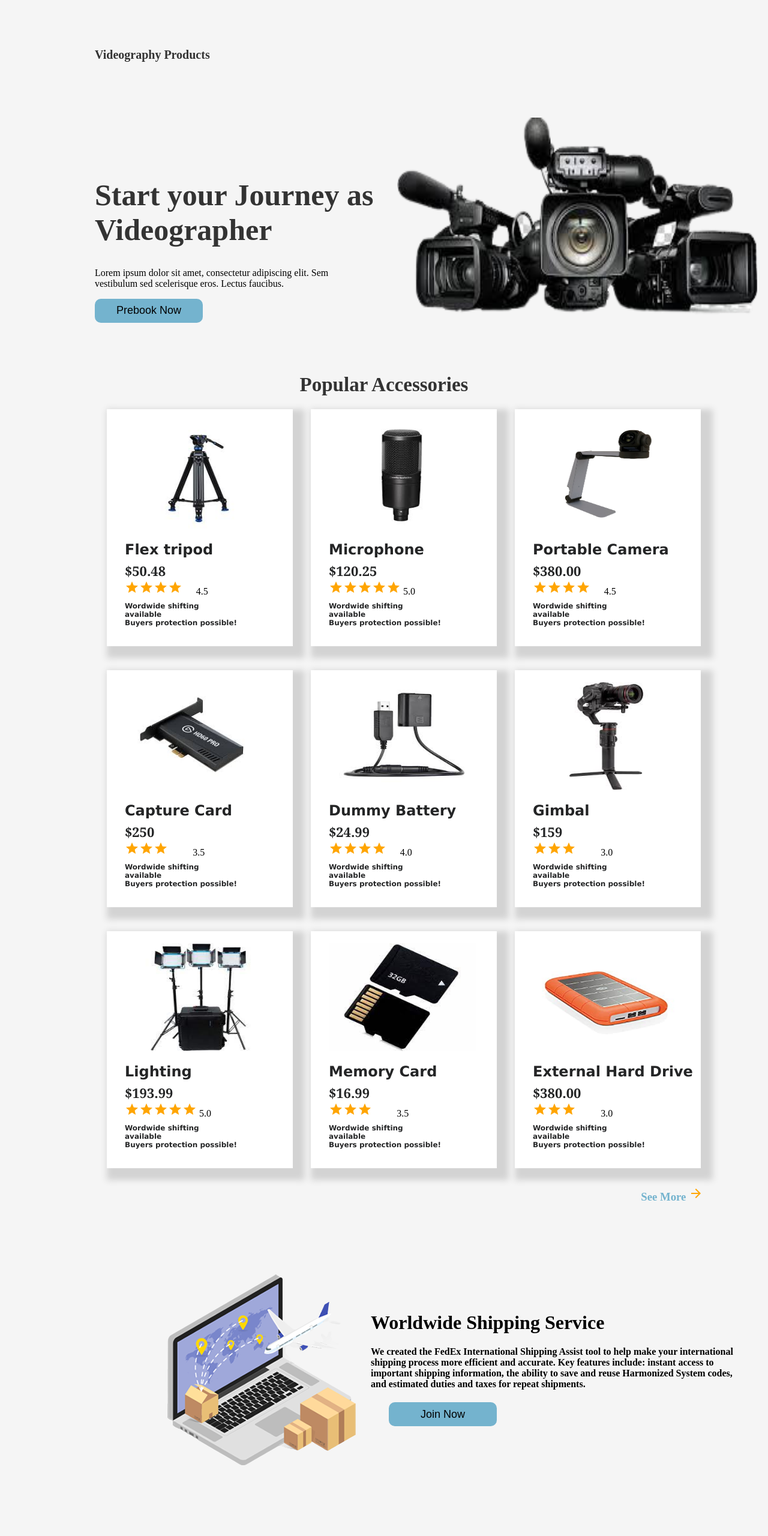
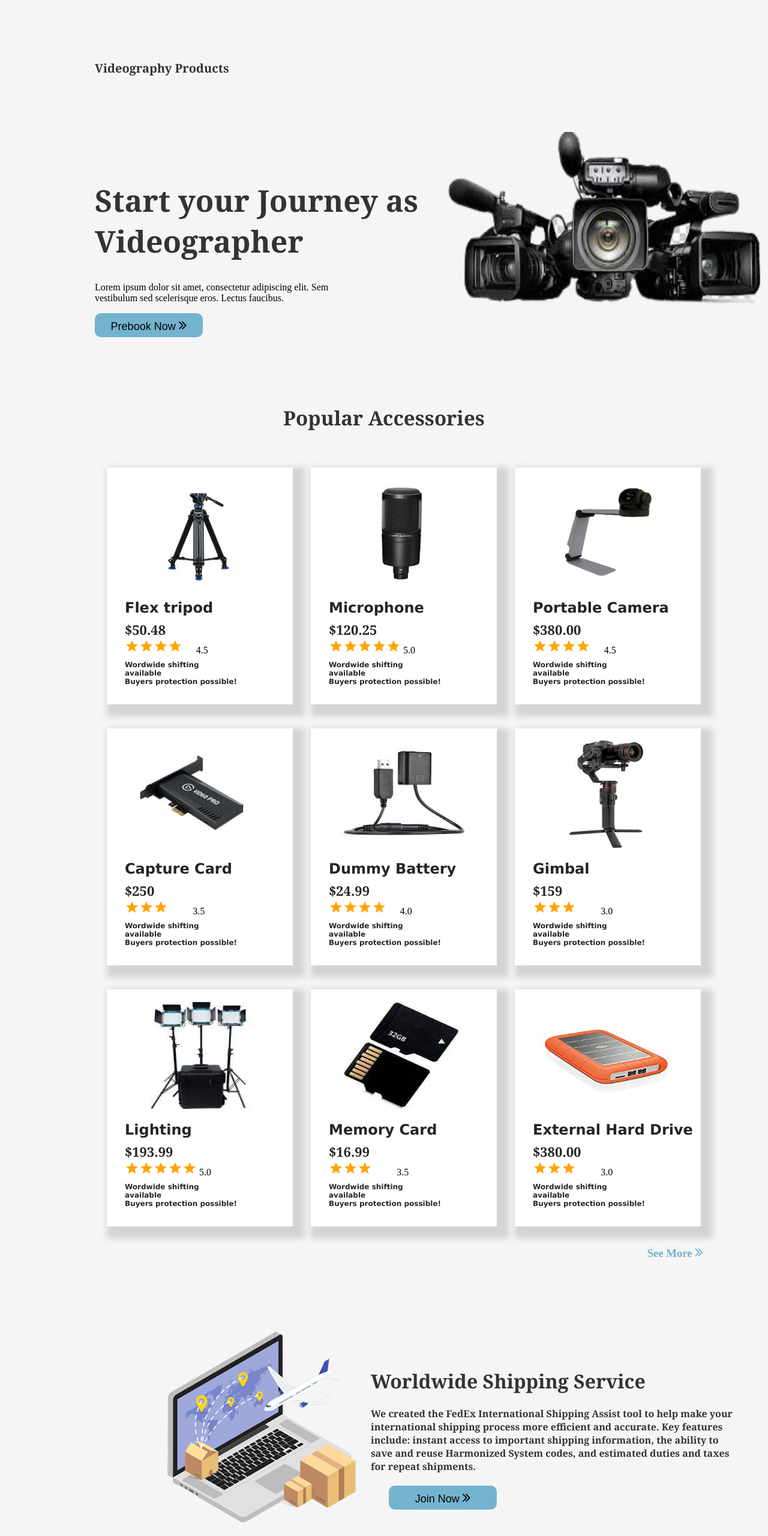
Before and after one commit to riha29/Assignment_2_videography, a plain HTML site: page index.html in a window 1280 px wide. Shown: the top 2560 px of the page at 60% size. Drawn offline with Linux system fonts and the light colour scheme.

Commit message:
without responsive

```diff
--- a/index.html
+++ b/index.html
@@ -7,6 +7,7 @@
     <title>Document</title>
     <link rel="stylesheet" href="style.css">
     <link rel="stylesheet" href="https://fonts.googleapis.com/icon?family=Material+Icons">
+    <link rel="stylesheet" href="https://cdnjs.cloudflare.com/ajax/libs/font-awesome/4.7.0/css/font-awesome.min.css">
 </head>
 
 
@@ -22,7 +23,7 @@
        <h1 class="heading"> Start your Journey as <br> Videographer</h1>
        <p>Lorem ipsum dolor sit amet, consectetur adipiscing elit. Sem <br>
         vestibulum sed scelerisque eros. Lectus faucibus.</p>
-       <button class="button"> Prebook Now  </button>
+       <button class="button"> Prebook Now <i style="font-size:24px" class="fa">&#xf101;</i>  </button>
 
  </div>
        <img src="camera.png" class="camera">
@@ -30,7 +31,7 @@
 
 
 
- <div style="display: flex;">
+ <div style="display: flex; margin-top: 60px;">
    <div class="tripod">
        <img src="tripod.jfif" class="acc-pic">
        <h1 class="acc-head"> Flex tripod </h1>
@@ -137,23 +138,30 @@
 </div>
 
 
-       <h3 style="color:#74b3ce; text-align: right; margin-top: 30px; margin-right: 100px;"> See More <i class="material-icons">arrow_forward</i></h3>
-       <i class="fas fa-angle-double-right"></i>
+       <h3 class="see-more"> See More <i style="font-size:24px" class="fa">&#xf101;</i></h3>
+
 
 
          <img src="delivery.png" class="delivery">
          <div class="deliver-txt">
                 <h1> Worldwide Shipping Service </h1>
                 <h4> We created the FedEx International Shipping Assist tool to help make your international shipping process more efficient and accurate. Key features include: instant access to important shipping information, the ability to save and reuse Harmonized System codes, and estimated duties and taxes for repeat shipments. </h4>
-                <button class="button" style="margin-left: 30px;"> Join Now</button>
+                <button class="button" style="margin-left: 30px;"> Join Now <i style="font-size:24px" class="fa">&#xf101;</i> </button>
          </div>
 
 
 
       <footer class="foot">
         <h4 class="foot-head"> Influencer products </h4>
-        <h4 class="foot-foot">Copyright © 2020 influencer products <br><br>
+        <h4 class="foot-foot">Copyright © 2020 influencer products <br>
          All rights reserved </h4>
+      <div class="icon">
+         <i style="font-size:24px" class="fa">&#xf082;</i>
+         <i style="font-size:24px; margin-left: 10px;" class="fa">&#xf0d4;</i>
+         <i style="font-size:24px; margin-left: 10px;" class="fa">&#xf08c;</i>
+         <i style="font-size:24px; margin-left: 10px;" class="fa">&#xf17e;</i>
+         <i style="font-size:24px; margin-left: 10px;" class="fa">&#xf2ad;</i>
+      </div>
       </footer>
 
 </body>
--- a/style.css
+++ b/style.css
@@ -1,16 +1,16 @@
 .title {
     font-size: 20px;
     color: #333333;
-    margin-top: 80px;
+    margin-top: 100px;
     margin-left: 150px;
-    font-family:'Times New Roman', Times, serif;
+    font-family: Cambria, Cochin, Georgia, Times, 'Times New Roman', serif;
 }
 
 .heading {
     font-size: 50px;
     color: #333333;
-    font-family:'Times New Roman', Times, serif;
-    margin-top: 180px;
+    font-family: Cambria, Cochin, Georgia, Times, 'Times New Roman', serif;
+    margin-top: 160px;
 }
 
 .heading-div {
@@ -20,16 +20,21 @@
 
 .camera {
     margin-top: 80px;
-    height:400px;
-    width:  600px;
-    margin-left: 40px;
+    height:350px;
+    width:  520px;
+    margin-left: 50px;
+}
+
+.camera:hover {
+    transform: scale(1.20);
 }
 
 .accessories {
     font-size: 33px;
     text-align: center;
     color: #333333;
-    font-family:'Times New Roman', Times, serif;
+    font-family: Cambria, Cochin, Georgia, Times, 'Times New Roman', serif;
+    margin-top: 100px;
 }
 
  .acc-pic {
@@ -37,6 +42,10 @@
     padding-top: 20px;
     height: 180px;
     width: 245px;
+}
+
+.acc-pic:hover {
+    transform: scale(1.2);
 }
 
 .acc-head {
@@ -125,6 +134,10 @@ color: #242526;
     font-size: 18px;
 }
 
+.button:hover {
+    transform: scale(1.20);
+}
+
 .delivery {
     margin-left: 200px;
     float: left;
@@ -136,4 +149,17 @@ color: #242526;
     height: 200px;
     margin-left: 30px;
     margin-right: 40px;
+    color: #333333;
+    font-family: Cambria, Cochin, Georgia, Times, 'Times New Roman', serif;
 }
+
+.see-more {
+    color:#74b3ce;
+    text-align: right;
+    margin-top: 30px;
+    margin-right: 100px;
+}
+
+.icon {
+    text-align: center;
+}
```
